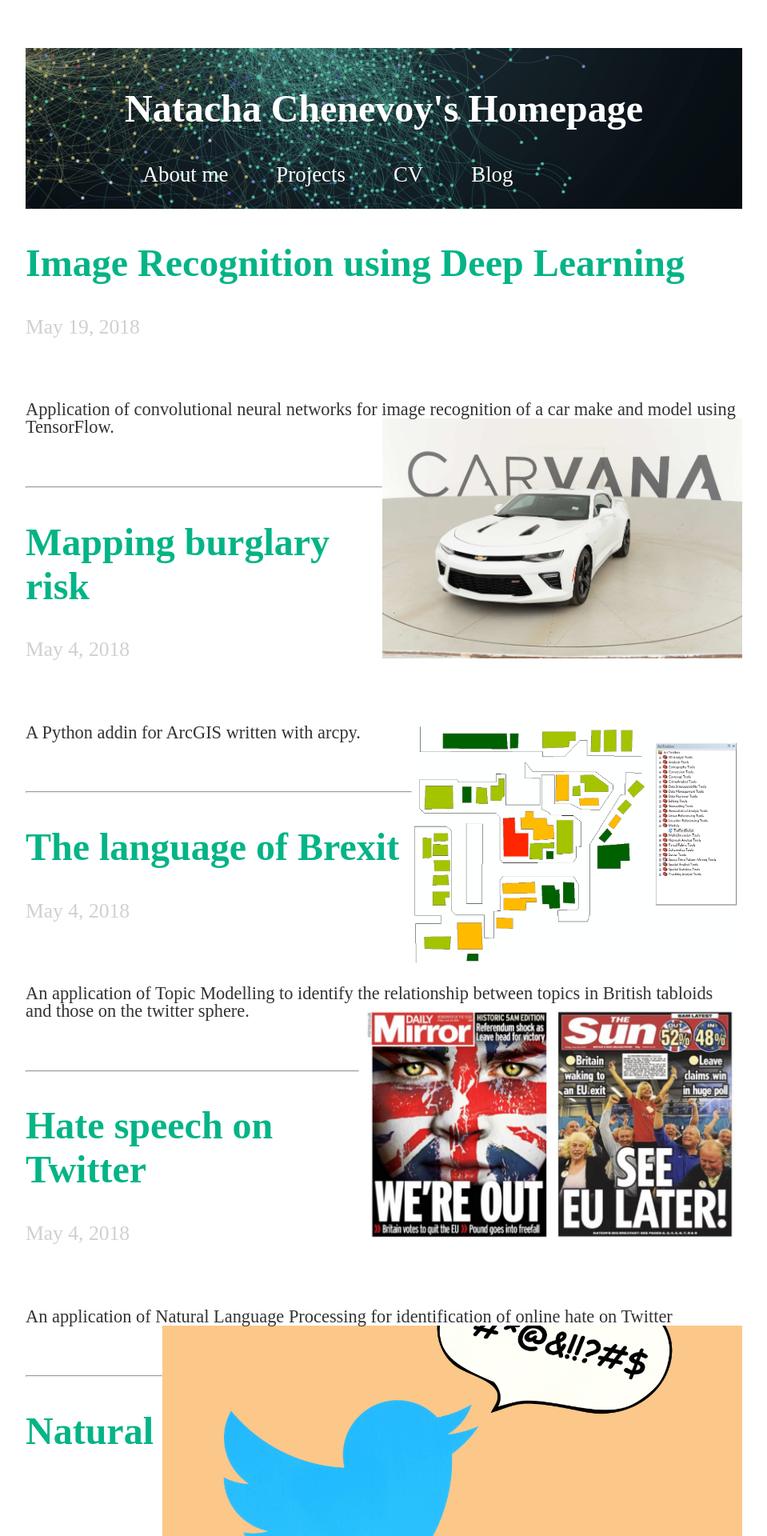
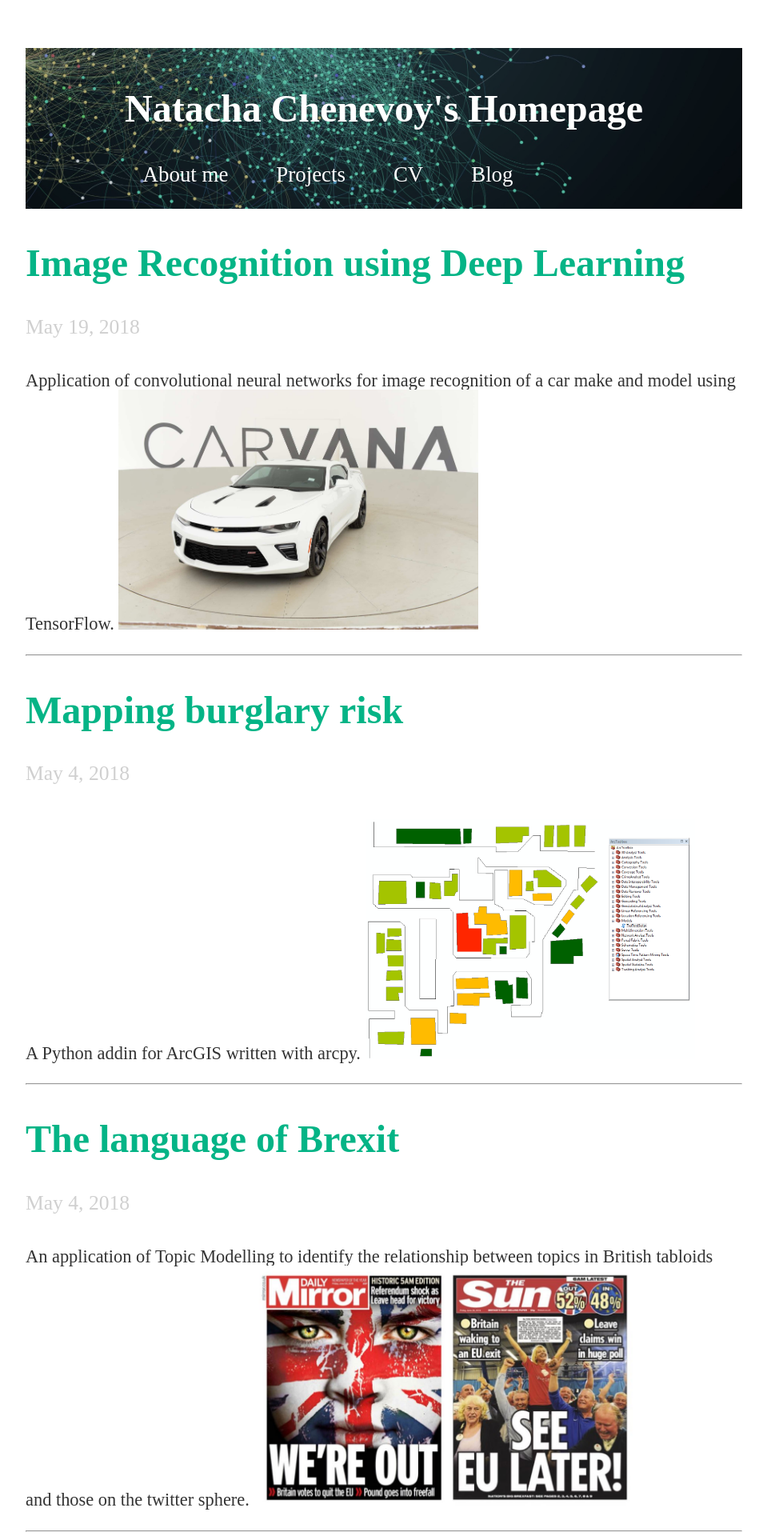
Before and after one commit to mednche/mednche.github.io, a Jekyll site: the page built from projects.html, in a window 1280 px wide. Shown: the top 1920 px of the page at 80% size, without its empty margins (160-1119 px from the left). Built offline with Jekyll 4.4.1, drawn with Linux system fonts in a browser that asks for light colours.

Commit message:
Update projects.html

```diff
--- a/projects.html
+++ b/projects.html
@@ -28,20 +28,14 @@
 
         <br>
 
-
-
         </header>
 
-      <br>
-      <br>
 
         <div class="excerpt">
             {{ post.excerpt | strip_html | escape }}
-            <img src="{{ site.baseurl }}{{ post.thumbnail }}" height="300" align="right">
+            <img src="{{ site.baseurl }}{{ post.thumbnail }}" height="300" float="right">
         </div>
 
-      <br>
-      <br>
       <br>
 
       <hr />
```
